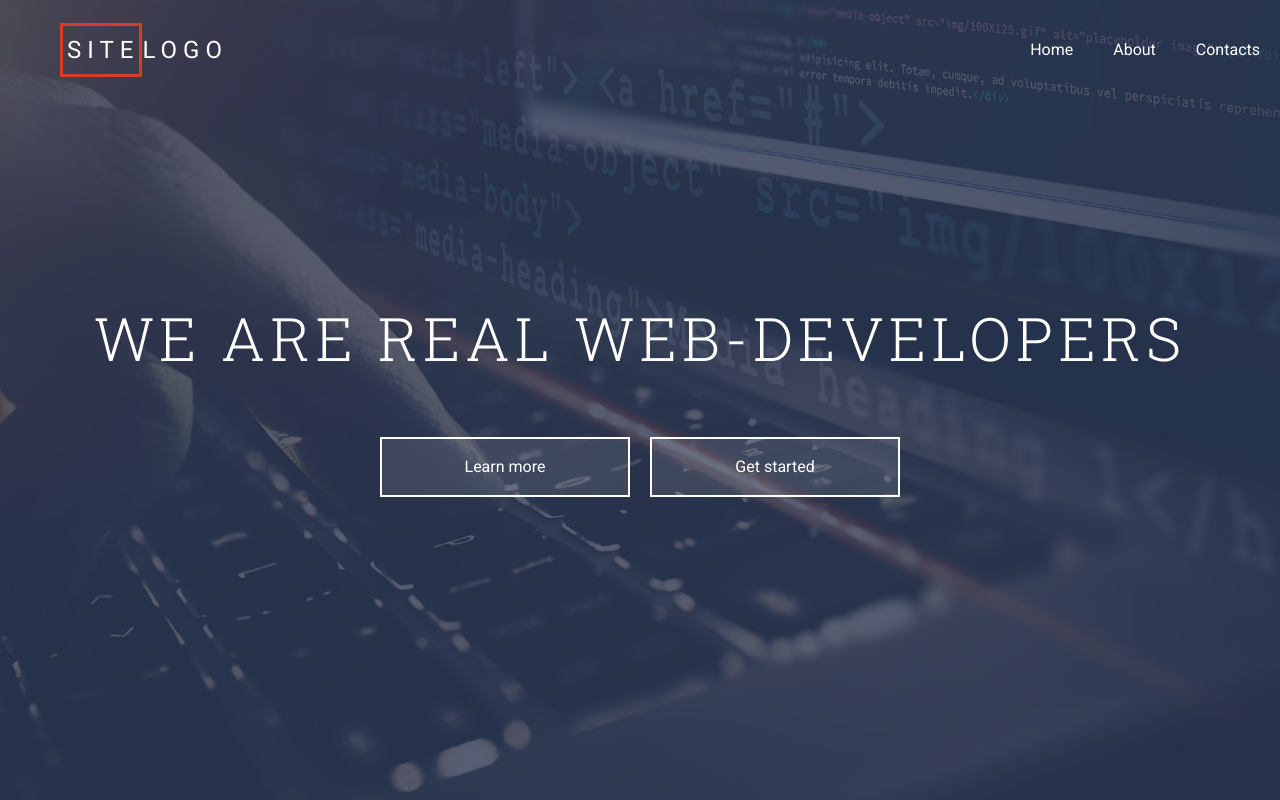
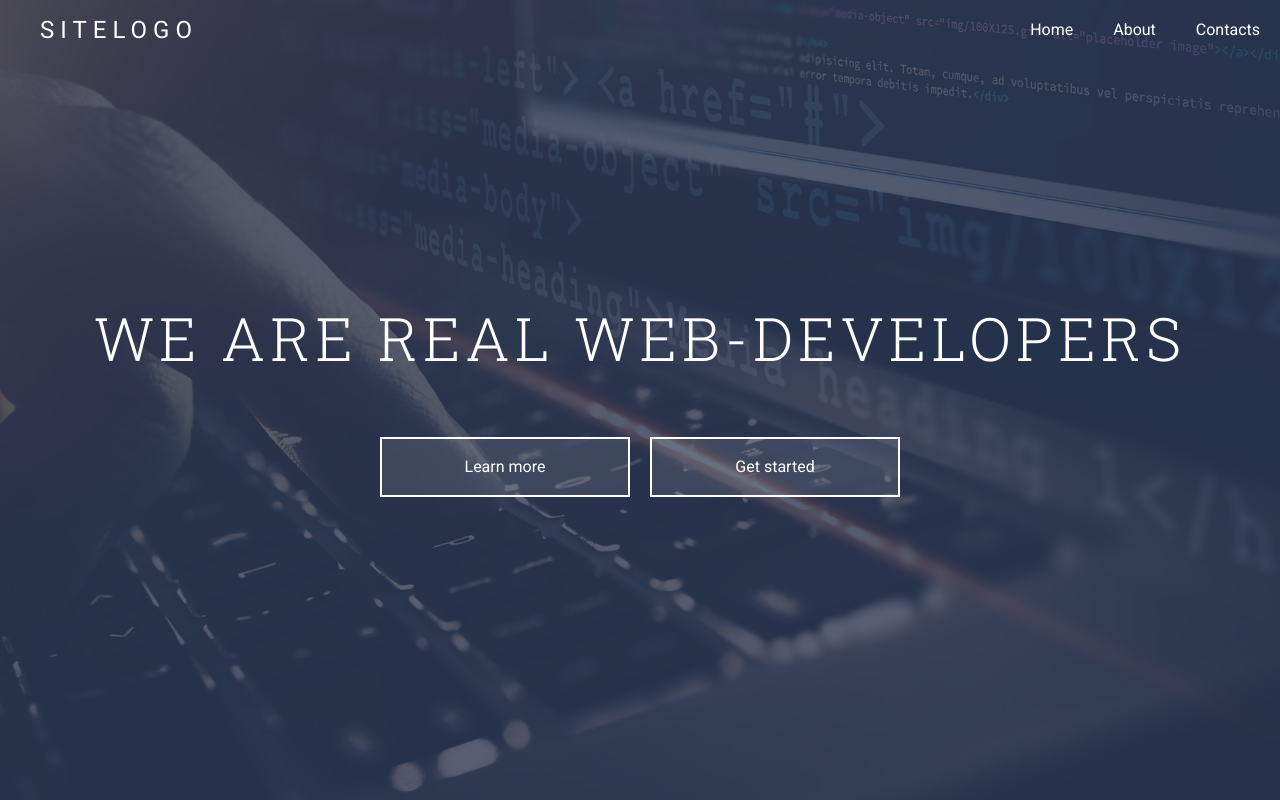
Before and after one commit to Mackedonec/grid-template, a website: page index.html in a window 1280 px wide. Drawn offline with Linux system fonts and the light colour scheme.

Commit message:
удалил бордер с лого

```diff
--- a/assets/scss/components/header/_header-logo.scss
+++ b/assets/scss/components/header/_header-logo.scss
@@ -3,16 +3,11 @@
 
 .header-logo__link {
   display: block;
-  padding: 40px;
+  padding: 20px;
   font-size: 24px;
   letter-spacing: 6px;
   line-height: 20px;
   font-family: $font-main;
 }
 
-.header-logo__accent {
-  width: 80px;
-  padding: 10px 0 10px 4px;
-  height: 60px;
-  border: 3px solid #d53d27;
-}
+.header-logo__accent {}
```
Also changed, not shown: assets/css/style.css.
